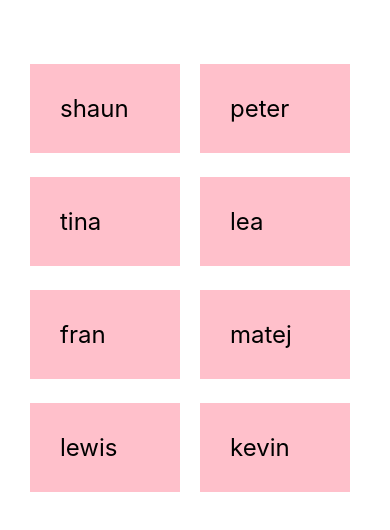
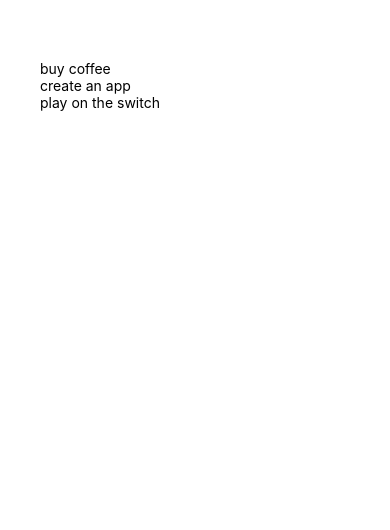
Before and after one commit to peetyo/RN-Simple-Review-App, a React Native app: screen / in a window 390 px wide. Shown: the top 530 px of the page. Built offline with nearby package versions, Linux system fonts and the light colour scheme.

Commit message:
initial setup

```diff
--- a/App.js
+++ b/App.js
@@ -1,47 +1,28 @@
 import React, {useState} from 'react';
-import { StyleSheet, Text, View, FlatList, TouchableOpacity } from 'react-native';
+import { StyleSheet, Text, View, FlatList } from 'react-native';
 
 export default function App() {
-  const [people, setPeople] = useState([
-    { name: 'shaun', id: '1'},
-    { name: 'peter', id: '2'},
-    { name: 'tina', id: '3'},
-    { name: 'lea', id: '4'},
-    { name: 'fran', id: '5'},
-    { name: 'matej', id: '6'},
-    { name: 'lewis', id: '7'},
-    { name: 'kevin', id: '8'},
+
+  const [todos, setTodos] = useState([
+    {text: 'buy coffee', key: '1'},
+    {text: 'create an app', key: '2'},
+    {text: 'play on the switch', key: '3'},
   ]);
-
-  const pressHandler = (id) => {
-    console.log(id);
-    setPeople((prevPeople) => {
-      return prevPeople.filter(person => person.id != id)
-    })
-  }
 
   return (
     <View style={styles.container}>
-
-      <FlatList
-        numColumns={2}
-        keyExtractor={(item) => item.id}
-        data={people}
-        // must use item here, not a custom param name.
-        renderItem={({ item })=>(
-          <TouchableOpacity onPress={()=> pressHandler(item.id)}>
-            <Text style={styles.item}>{item.name}</Text>
-          </TouchableOpacity>
-        )}
-      />
-      {/* <ScrollView>
-
-        { people.map((person)=> (
-            <View style={styles.item} key={person.key}>
-              <Text>{person.name}</Text>
-            </View>
-        ))}
-      </ScrollView> */}
+      {/* header */}
+      <View style={styles.content}>
+        {/* to form */}
+        <View style={styles.list}>
+          <FlatList
+            data={todos}
+            renderItem={({item})=> (
+              <Text>{item.text}</Text>
+            )}
+          />
+        </View>
+      </View>
     </View>
   );
 }
@@ -50,18 +31,11 @@ const styles = StyleSheet.create({
   container: {
     flex: 1,
     backgroundColor: '#fff',
-    paddingTop: 40,
-    paddingHorizontal: 20
-    // alignItems: 'center',
-    // justifyContent: 'center',
   },
-  item: {
-    marginTop: 24,
-    padding: 30,
-    backgroundColor: 'pink',
-    fontSize: 24,
-    marginHorizontal: 10,
-    marginTop: 24,
-    width: 150
+  content: {
+    padding: 40,
+  },
+  list: {
+    marginTop: 20,
   }
 });
```
